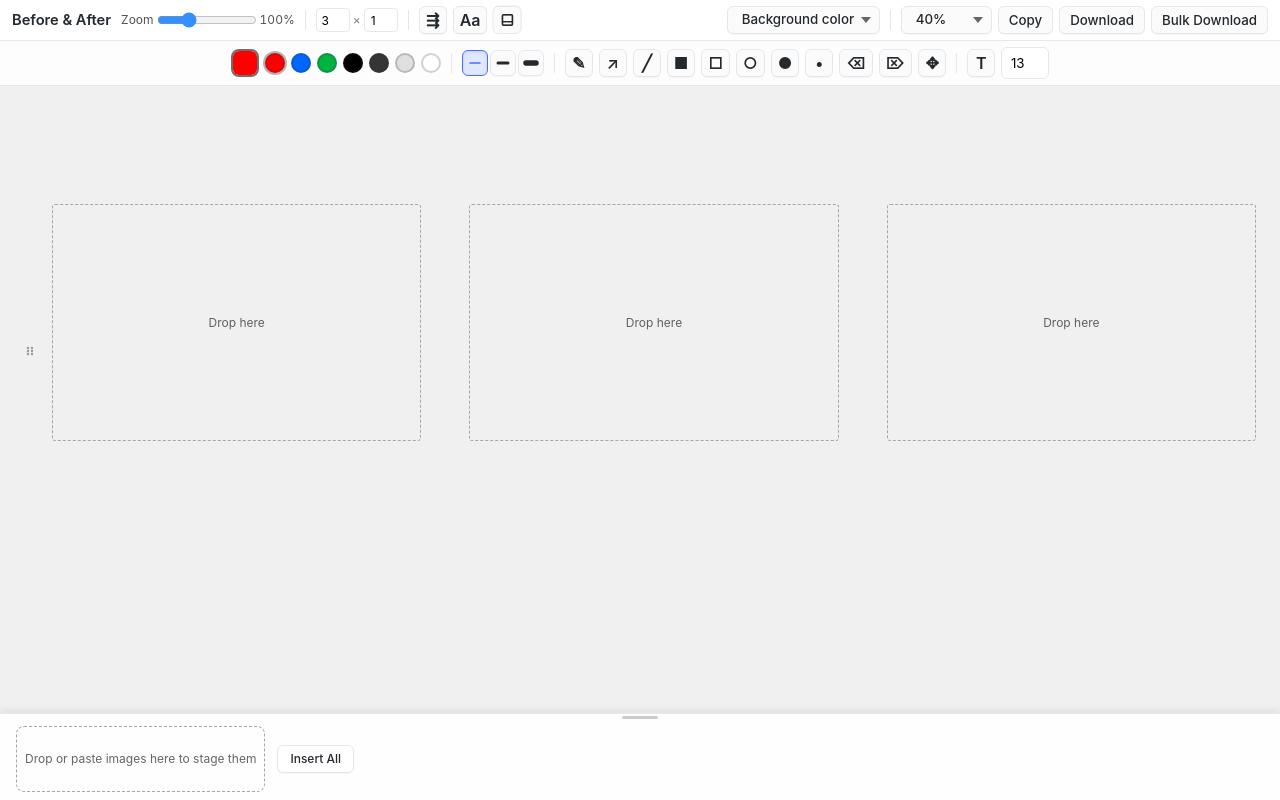
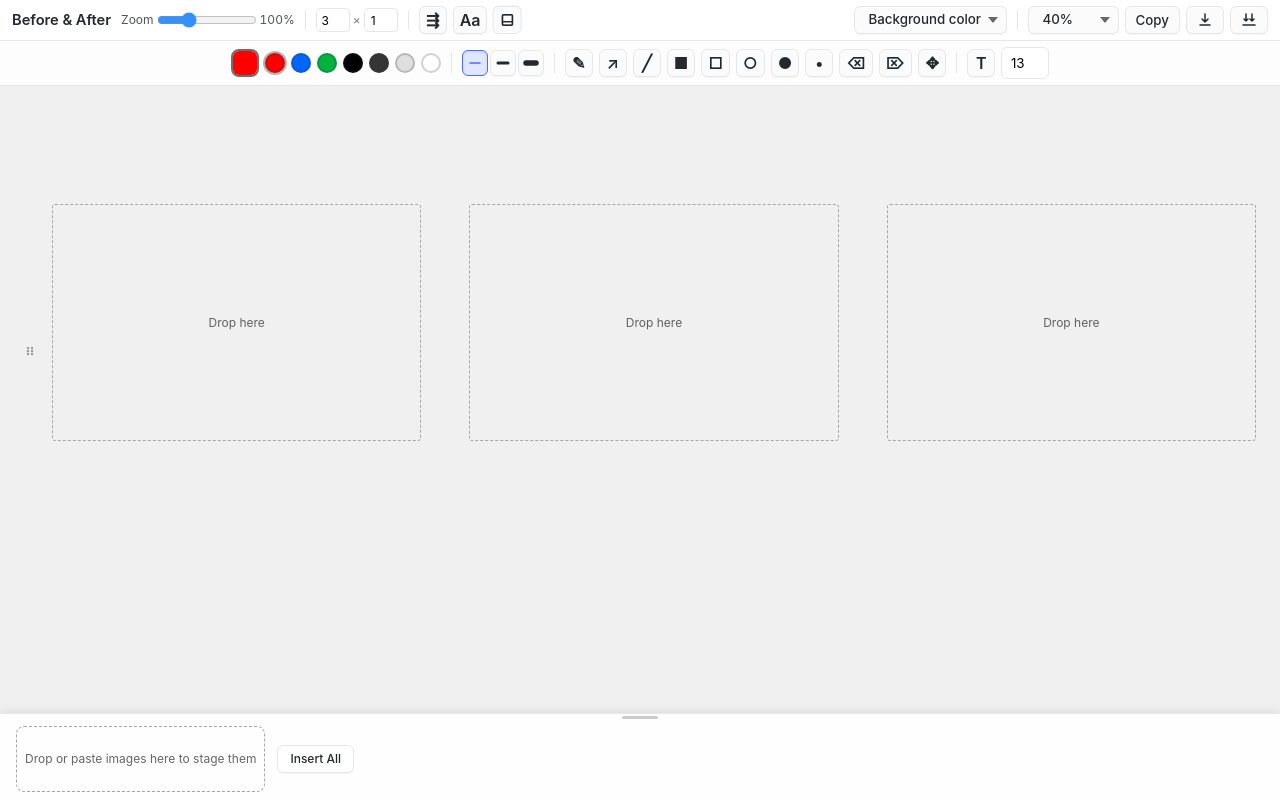
Before and after one commit to joonakeskitalo/before-after-screenshot, a plain HTML site: page index.html in a window 1280 px wide. Drawn offline with Linux system fonts and the light colour scheme.

Commit message:
feat: replace download text with button

```diff
--- a/index.html
+++ b/index.html
@@ -78,8 +78,8 @@
                 </optgroup>
               </select>
               <button id="copy-btn" title="Copy grid to clipboard (copies selection if active)">Copy</button>
-              <button id="download-btn" title="Download as PNG">Download</button>
-              <button id="bulk-download-btn" title="Download all staged images individually">Bulk Download</button>
+              <button id="download-btn" title="Download as PNG"><svg width="16" height="16" viewBox="0 0 16 16" fill="none" stroke="currentColor" stroke-width="1.5" stroke-linecap="round" stroke-linejoin="round"><path d="M8 2v8M8 10l-3-3M8 10l3-3M3 13h10"/></svg></button>
+              <button id="bulk-download-btn" title="Download all staged images individually"><svg width="16" height="16" viewBox="0 0 16 16" fill="none" stroke="currentColor" stroke-width="1.5" stroke-linecap="round" stroke-linejoin="round"><path d="M5 2v7M5 9L3 7M5 9l2-2M11 2v7M11 9L9 7M11 9l2-2M2 13h12"/></svg></button>
             </div>
           </div>
 
```
